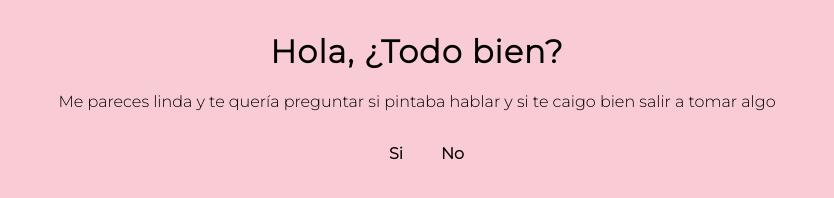
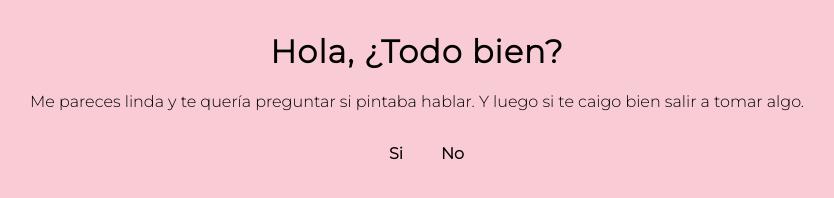
Before and after one commit to hola-landing/date, a plain HTML site: page index.html in a window 1280 px wide. Shown: the whole page, without its empty margins (223-1057 px from the left). Drawn offline with Linux system fonts and the light colour scheme.

Commit message:
Update index.html

```diff
--- a/index.html
+++ b/index.html
@@ -9,7 +9,7 @@
 </head>
 <body>
     <h1>Hola, ¿Todo bien?</h1>
-    <p>Me pareces linda y te quería preguntar si pintaba hablar y si te caigo bien salir a tomar algo</p>
+    <p>Me pareces linda y te quería preguntar si pintaba hablar. Y luego si te caigo bien salir a tomar algo.</p>
     <div class="buttons">
         <button id="si"> Si </button>
         <button id="no"> No </button>
```
